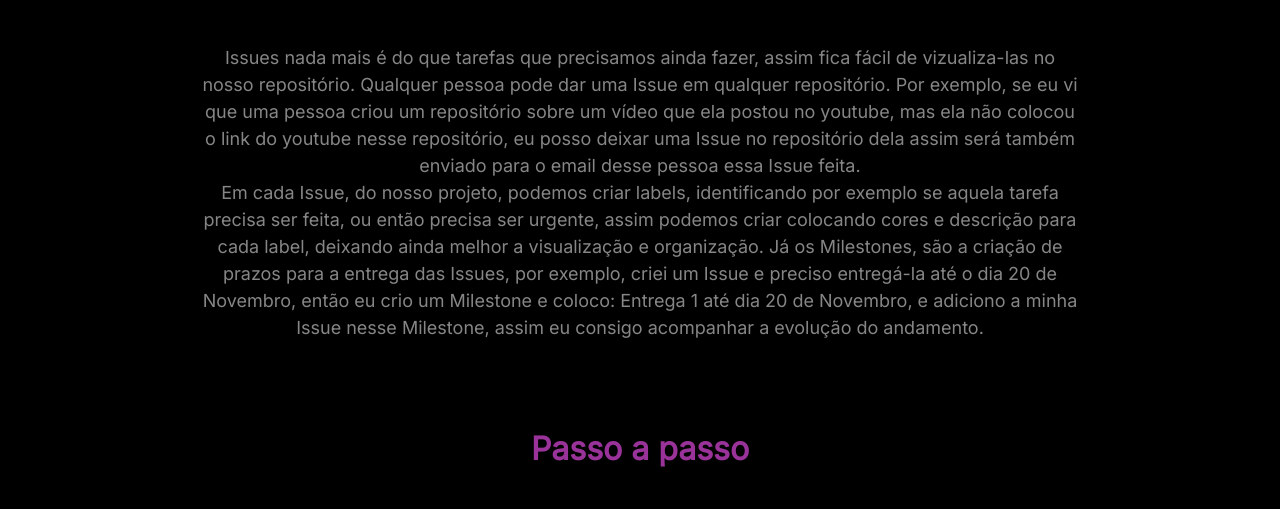
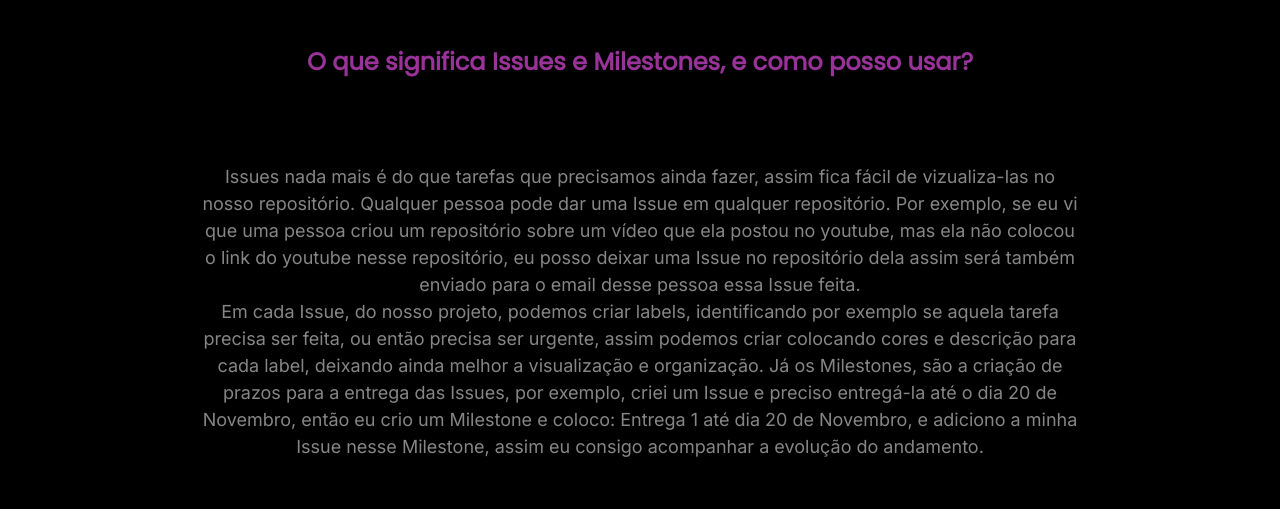
Before and after one commit to giovanafg/Entendendo-Git-e-GitHub, a plain HTML site: page page3/page3.html in a window 1280 px wide. Shown: the part 591-1100 px from the top of the page. Drawn offline with Linux system fonts and the light colour scheme.

Commit message:
alterar-texto-html

```diff
--- a/page3/page3.html
+++ b/page3/page3.html
@@ -14,6 +14,7 @@
 
         <h1 class="titulo">Conceito de Issues e Milestones</h1>
 
+        <h2 class="subtitulo1">O que significa Issues e Milestones, e como posso usar?</h2>
         <p class="texto">
             Issues nada mais é do que tarefas que precisamos ainda fazer, assim fica fácil de vizualiza-las no nosso repositório.
             Qualquer pessoa pode dar uma Issue em qualquer repositório. Por exemplo, se eu vi que uma pessoa criou um repositório sobre um vídeo que ela postou no youtube, mas ela não colocou o link do youtube nesse repositório, eu posso deixar uma Issue no repositório dela assim será também enviado para o email desse pessoa essa Issue feita.<br>
```
